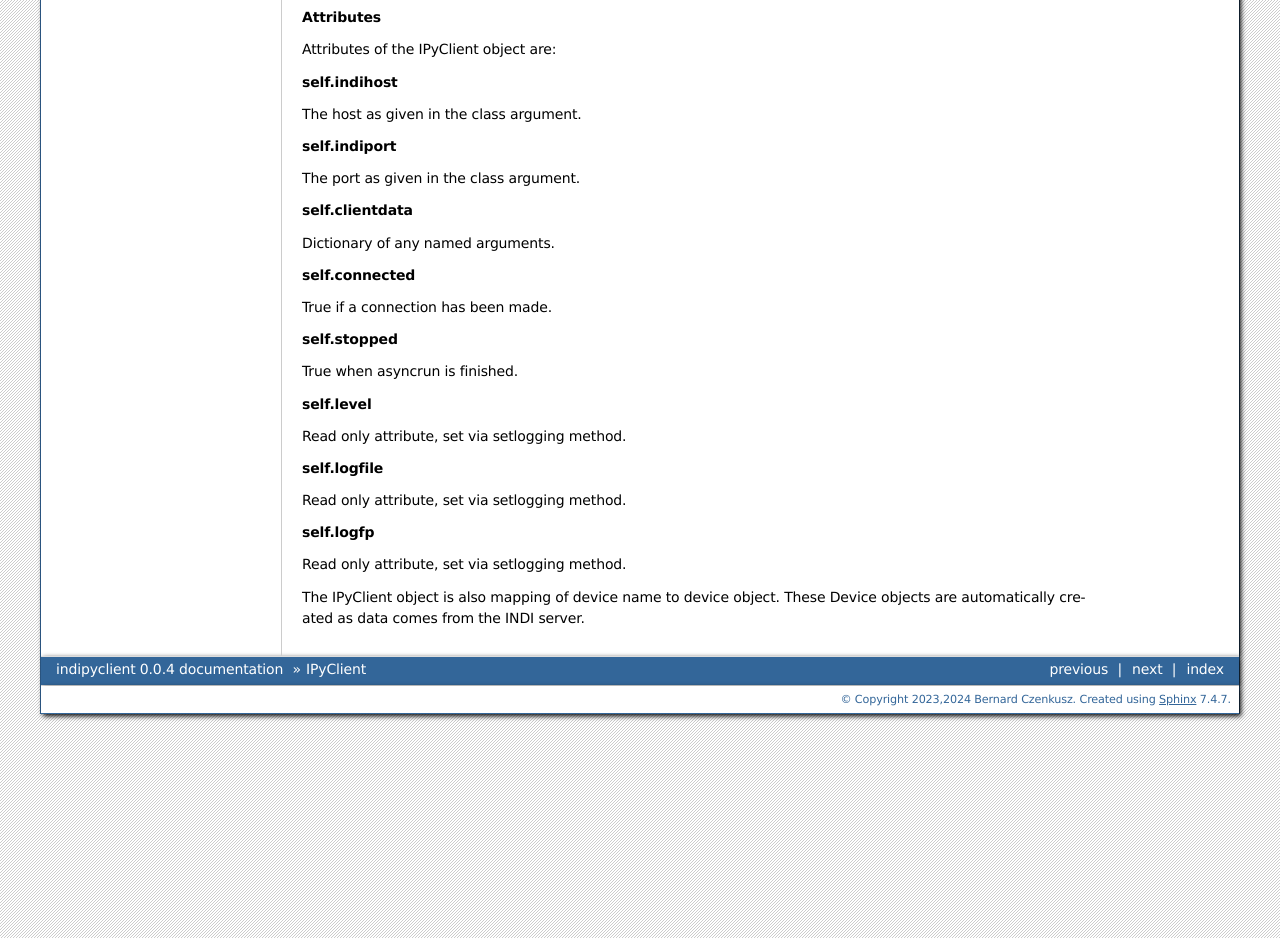
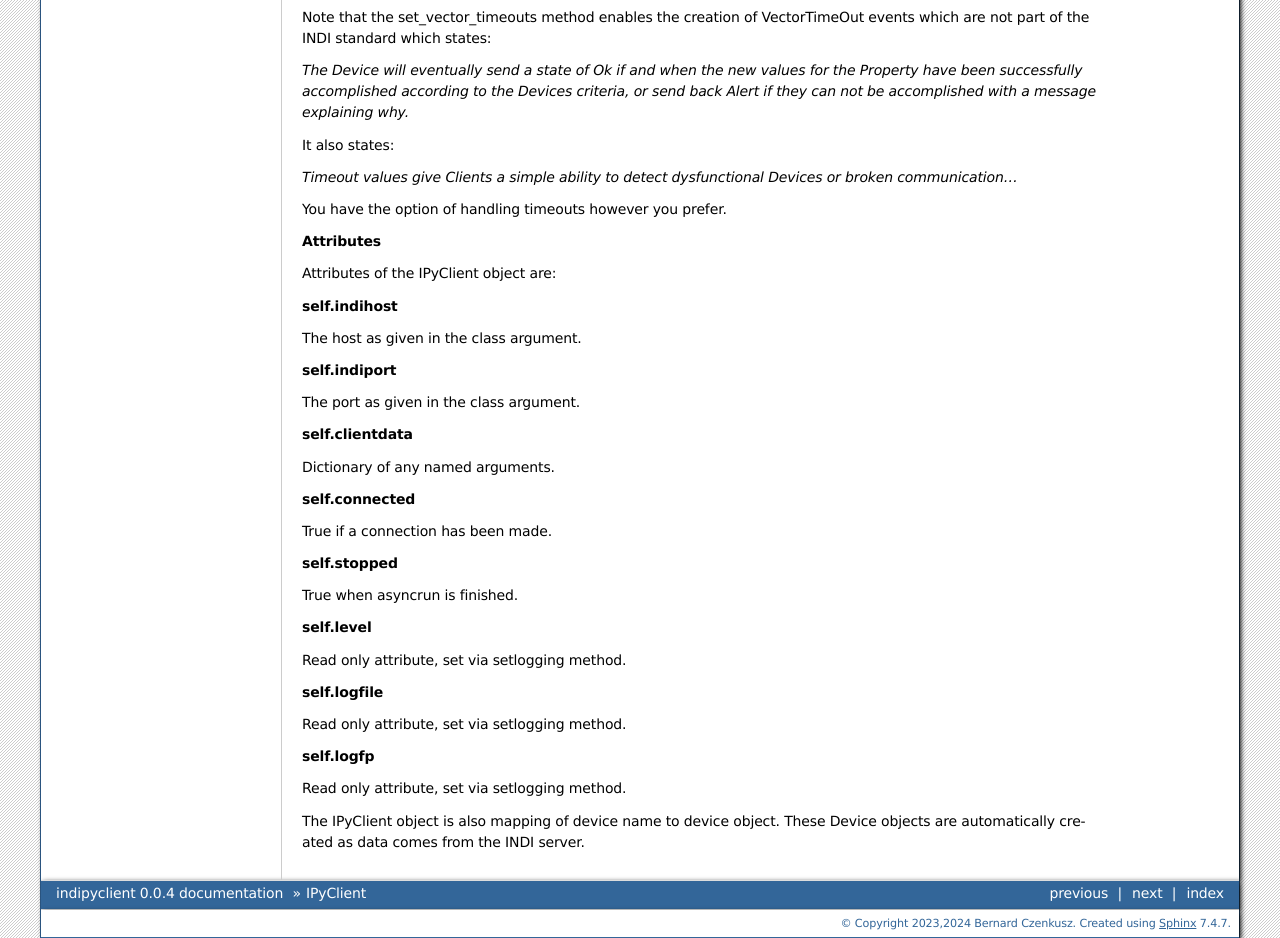
Before and after one commit to bernie-skipole/indipyclient, a Sphinx documentation site: the page built from docs/source/usage/ipyclient.rst, in a window 1280 px wide, cut to the strip 530-1468 px from the top of the page. Built offline with Sphinx 7.4.7, drawn with Linux system fonts in a browser that asks for light colours.

Commit message:
Working on documentation

```diff
--- a/docs/source/usage/installation.rst
+++ b/docs/source/usage/installation.rst
@@ -16,8 +16,7 @@ or if you want to run it, without installing:
 pipx run indipyclient
 
 
-For Import
-==========
+**For Import**
 
 If you are intending to import the indipyclient package to use the classes to create scripts, then you would normally install it with pip, usually into a virtual environment.
 
@@ -34,8 +33,7 @@ Then, activate your virtual environment, and install indipyclient with:
 pip install indipyclient
 
 
-Notes
-=====
+**Notes**
 
 You could run the INDI service and drivers on one machine, and indipyclient on another if you specify the host and ports to connect to. However a more secure method would be to run both on the same machine using the default localhost, and do not open the port to network connections.  You can still uses the terminal remotely, by calling the machine using SSH, and in the SSH session, open the client by running indipyclient.
 
--- a/docs/source/usage/ipyclient.rst
+++ b/docs/source/usage/ipyclient.rst
@@ -17,6 +17,18 @@ The rest of this documentation details the classes, methods and attributes avail
 .. autoclass:: indipyclient.IPyClient
    :members:
    :exclude-members: level, logfile, logfp
+
+
+Note that the set_vector_timeouts method enables the creation of VectorTimeOut events which are not part of the INDI standard which states:
+
+*The Device will eventually send a state of Ok if and when the new values for the Property have been successfully accomplished according to the Devices criteria, or send back Alert if they can not be accomplished with a message explaining why.*
+
+It also states:
+
+*Timeout values give Clients a simple ability to detect dysfunctional Devices or broken communication...*
+
+You have the option of handling timeouts however you prefer.
+
 
 **Attributes**
 
```
Also changed, not shown: docs/source/usage/propertyvectors.rst (+28 -1 lines), 1 other file.
